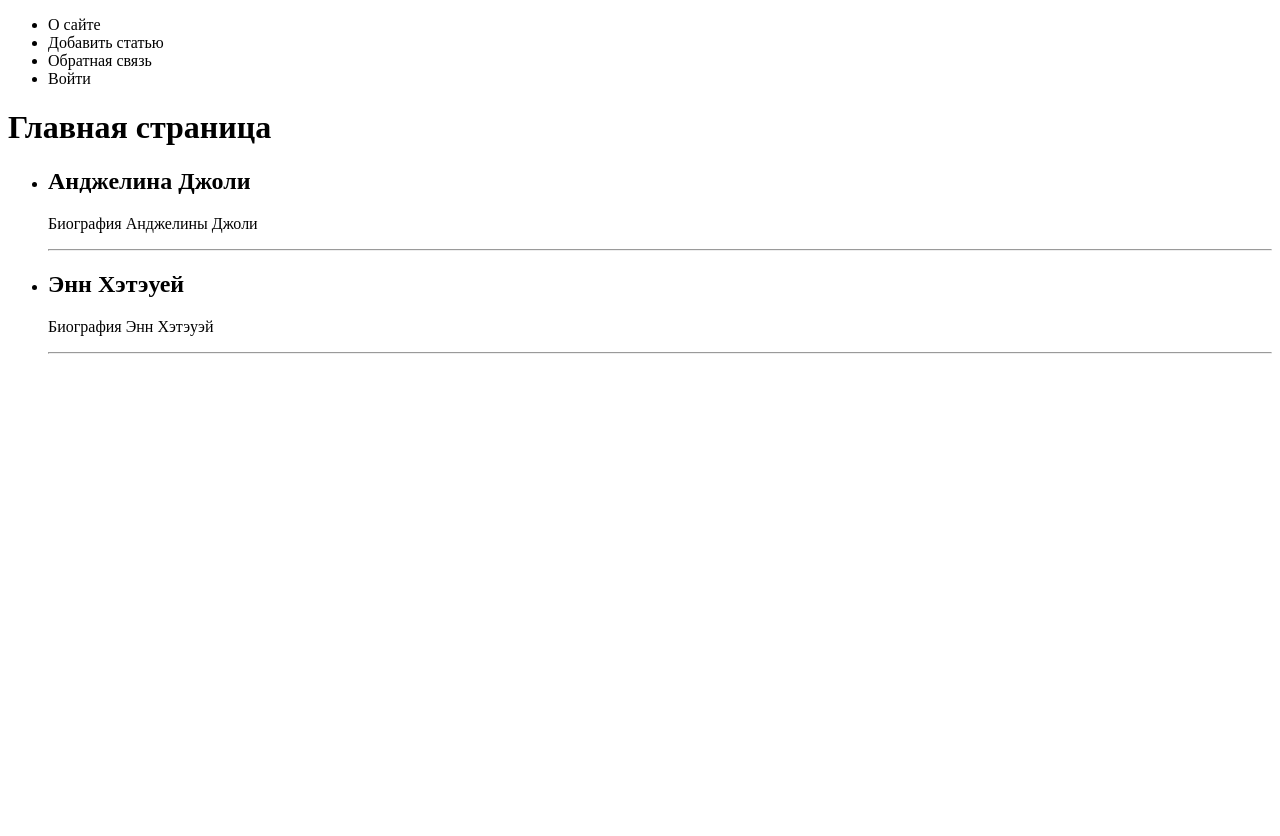
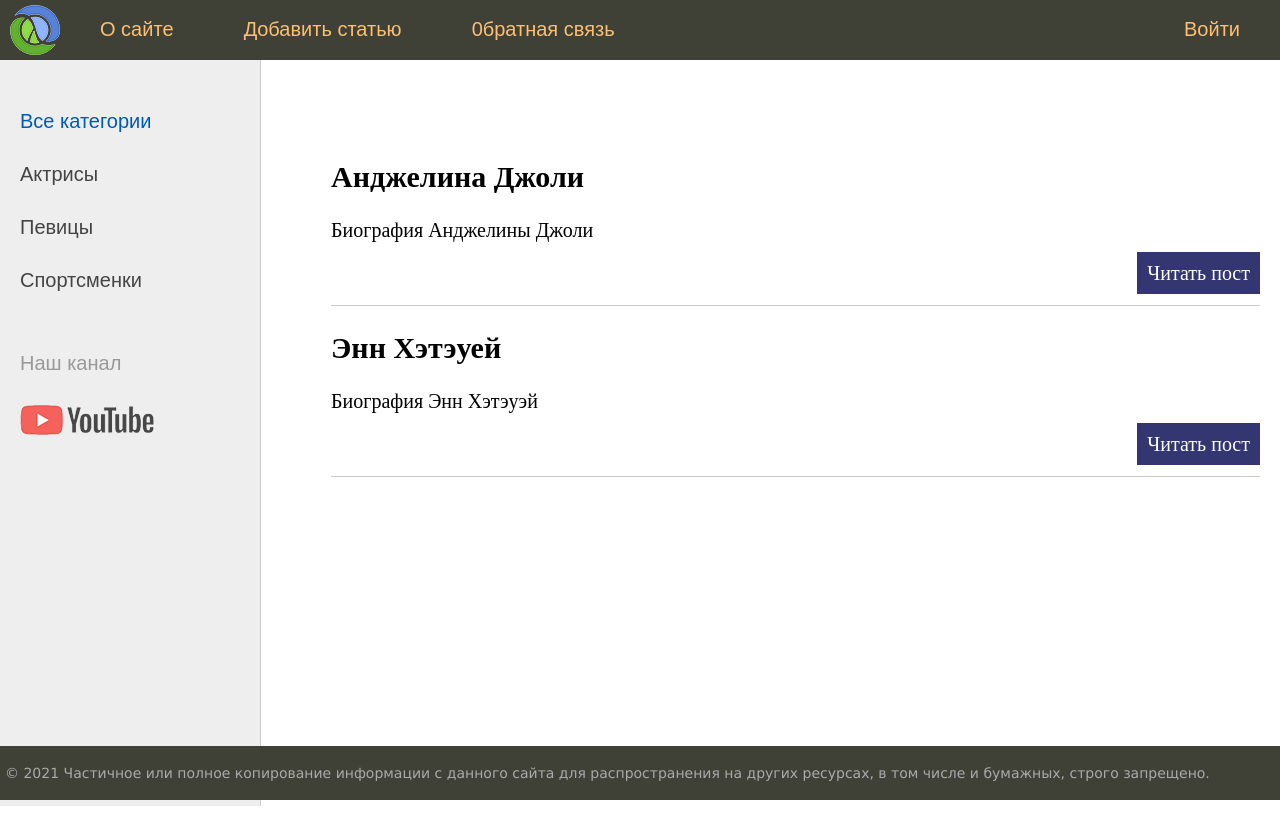
Before and after one commit to ValentinStepankin/djsite, a Django app: page / in a window 1280 px wide. Before the commit the page ends 354 px from the top, so only its background shows below. Run offline with Django 5.2, Linux system fonts and the light colour scheme; data comes from the database, SQL or seed files in the repository.

Commit message:
Add images, styles, urls

```diff
--- a/coolsite/coolsite/settings.py
+++ b/coolsite/coolsite/settings.py
@@ -117,7 +117,13 @@ USE_TZ = True
 # Static files (CSS, JavaScript, Images)
 # https://docs.djangoproject.com/en/5.1/howto/static-files/
 
+# Префикс URL-адреса для статических файлов
 STATIC_URL = 'static/'
+# Путь к общей статической папке, используемой реальным веб-сервером;
+STATIC_ROOT = os.path.join(BASE_DIR, 'static')
+#  Список дополнительных (нестандартных) путей к статическим файлам, используемых для сбора и для режима
+# отладки.
+STATICFILES_DIRS = []
 
 # Default primary key field type
 # https://docs.djangoproject.com/en/5.1/ref/settings/#default-auto-field
--- /dev/null
+++ b/coolsite/women/static/women/css/styles.css
@@ -0,0 +1,392 @@
+html, body {
+	font-family: 'Arial';
+	margin: 0;
+	padding: 0;
+	height: 100%;
+	width: 100%;
+	color: #444;
+}
+
+a {
+	color: #0059b2;
+	text-decoration: none;
+}
+a:hover {
+	color: #CC0000;
+	text-decoration: underline;
+}
+
+img {max-width: 600px; height: auto;}
+
+img.img-article-left {
+	max-width: 300px;
+	height: auto;
+	float: left;
+	padding: 0 10px 10px 0;
+}
+
+img.img-article-left.thumb {
+	max-width: 150px;
+	height: auto;
+}
+
+p.link-read-post {
+	text-align: right;
+}
+p.link-read-post a {
+	padding: 10px;
+	min-width: 100px;
+	background: #333671;
+	color: #fff;
+	text-decoration: none;
+}
+
+div.article-panel {
+    background: #eee;
+    padding: 5px 10px 5px 10px;
+    box-sizing: border-box;
+    overflow: hidden;
+    color: #555;
+}
+div.article-panel p.first {
+    margin: 0;
+    float: left;
+}
+div.article-panel p.last {
+    margin: 0;
+    float: right;
+}
+
+ul.list-articles {
+	list-style: none;
+	margin: 0;
+	padding: 0;
+}
+ul.list-articles li {
+	border-bottom: 1px solid #ccc;
+}
+
+.table-page {
+	width: 100%;
+	height: 100%;
+	vertical-align: top;
+}
+.table-page tr {height: 100%;}
+
+.clear {clear: both;}
+
+.header {
+	background: #3F4137;
+	height: 60px;
+}
+
+.logo {
+	background: url('../images/logo.png') no-repeat 10px 5px;
+	width: 70px;
+	height: 60px;
+}
+
+ul.mainmenu {
+	list-style: none;
+	margin: 0;
+	padding: 0;
+	height: 60px;
+	color: #fdc073;
+	font-size: 20px;
+	overflow: hidden;
+}
+ul.mainmenu li {
+	float: left;
+	margin: 18px 40px 0 30px;
+}
+ul.mainmenu li.logo {margin: 0;}
+ul.mainmenu li.last {float: right;}
+
+ul.mainmenu li a {
+	color: #fdc073;
+	text-decoration: none;
+}
+ul.mainmenu li a:hover {
+	color: #FDA83D;
+}
+
+.panelitems {
+	text-align: center;
+}
+
+ul.langitem {
+	list-style: none;
+	display: inline-block;
+	margin: 30px;
+	padding: 0;
+	max-width: 300px
+}
+ul.langitem li {
+	margin: 10px 0 0 0;
+	width: 100%;
+}
+ul.langitem li.image {
+	margin: 0;
+	text-align: center;
+	width: 100%;
+	height: 250px;
+	overflow: hidden;
+}
+ul.langitem li.descr {
+	color: #777;
+	height: 170px;
+	overflow: hidden;
+}
+ul.langitem li a {
+	color: #fdc073;
+	text-decoration: none;
+	font-size: 20px;
+}
+ul.langitem li a:hover {
+	color: #FDA83D;
+}
+div.button {
+	background: #3F4137;
+	max-width: 200px;
+	margin: 0 auto;
+	padding: 5px 20px 5px 20px;
+	border-radius: 10px;
+	font-size: 20px;
+}
+
+.table-content {
+	width: 100%;
+	min-height: 100%;
+	height: 100%;
+}
+
+.left-chapters {
+	margin: 0;
+	background: #eee;
+	border-right: 1px solid #ccc;
+	min-height: 100%;
+}
+.left-chapters ul {
+	width: 230px;
+	min-height: 100%;
+	margin: 0;
+	padding: 20px 10px 10px 20px;
+	list-style: none;
+	font-size: 20px;
+}
+.left-chapters ul li {
+	margin: 30px 0 0 0;
+	color: #999;
+}
+.left-chapters ul li.selected {color: #0059b2; }
+.left-chapters ul li a {
+	color: #444;
+	text-decoration: none;
+}
+.left-chapters ul li a:hover { color: #CC0000; }
+.left-chapters ul li.share {margin: 60px 0 0 0;}
+.left-chapters ul li.share p {margin: 30px 0 30px 0;}
+.left-chapters ul li.share a {
+	display: inline-block;
+	width: 40px;
+	height: 40px;
+	margin: 0 20px 0 0;
+}
+.left-chapters ul li.share a.share-yt {
+	width: 100%;
+	height: 30px;
+	background: url('../images/share_yt.png') no-repeat 0 0
+}
+.left-chapters ul li.share a.share-yt:hover {
+	width: 100%;
+	height: 30px;
+	background: url('../images/share_yt.png') no-repeat 0 -30px
+}
+
+.content {
+	padding: 40px 20px 20px 40px;
+	width: 100%;
+	box-sizing: border-box;
+}
+
+ul.breadcrumbs {
+	margin: 0;
+	padding: 0;
+	list-style: none;
+	font-size: 20px;
+	font-family: Sans-serif, Arial, Tahoma;
+}
+ul.breadcrumbs li {
+	display: inline-block;
+}
+ul.breadcrumbs li a {
+	color: #0059b2;
+	text-decoration: none;
+}
+ul.breadcrumbs li a:hover { color: #CC0000; }
+ul.breadcrumbs li:after{
+	padding: 0 10px 0 10px;
+	content: "\2192";
+}
+ul.breadcrumbs li.last:after {content: "";}
+
+ul.control {
+	margin: 0;
+	padding: 60px 0 0 0;
+	list-style: none;
+	font-family: Sans-serif, Arial, Tahoma;
+	font-size: 18px;
+	width: 100%;
+}
+ul.control li {	float: left; padding: 0 0 0 10px;}
+ul.control li.first:before {content: "\2190"; padding: 0 10px 0 0;}
+ul.control li.last {float: right; padding: 0 40px 0 0;}
+ul.control li.last:after {content: "\2192"; padding: 0 0 0 10px;}
+ul.control li a { color: #0059b2; text-decoration: none; }
+ul.control li a:hover { color: #CC0000; }
+
+ul.content-table {
+	margin: 0;
+	padding: 60px 0 0 30px;
+	list-style: none;
+	font-family: Sans-serif, Arial, Tahoma;
+	font-size: 28px;
+}
+ul.content-table li {
+	margin: 0 0 40px 0;
+}
+ul.content-table li a {
+	color: #BB5715;
+	text-decoration: none;
+}
+ul.content-table li a:hover {color: #F0711C;}
+
+.content-text {
+	margin: 60px 0 0 30px;
+	color: #000;
+	font-size: 20px;
+	font-family: Yandex Sans Display Light;
+}
+.content-text h1 {font-size: 32px;}
+
+ul.lang-list {
+	list-style: none;
+	margin: 0;
+	padding: 14px 0 0 0;
+	background: #3F4137;
+	width: 100%;
+	height: 50px;
+	border-top: 1px solid #959A82;
+	box-sizing: border-box;
+	font-size: 18px;
+	font-family: Sans-serif, Arial, Tahoma;
+}
+ul.lang-list li {
+	display: inline-block;
+	margin-left: 40px;
+}
+ul.lang-list li.selected {color: #fdc073; border-bottom: 1px solid #fdc073;}
+ul.lang-list li a {
+	color: #eee;
+	text-decoration: none;
+}
+ul.lang-list li a:hover {color: #fdc073;}
+
+.topic-subject .topic-line {
+	border-bottom: 1px solid #CC0000;
+	margin-top: -16px;
+}
+
+.topic-subject .topic-text {
+	display: inline-block;
+	font-size: 28px;
+	color: #777;
+	padding: 0 10px 0 10px;
+	margin-left: 30px;
+	background: #fff;
+	font-family: Sans-serif, Arial, Tahoma;
+}
+
+.list-topic {
+	margin: 40px 0 60px 0;
+	font-family: Sans-serif, Arial, Tahoma;
+}
+.list-topic p {
+	margin: 0;
+	font-size: 28px;
+}
+.list-topic ol {
+	columns: 2;
+	-webkit-columns: 2;
+	column-gap: 40px;
+}
+.list-topic ol li {
+	display: list-item;
+	margin: 10px 10px 0 0px;
+	padding: 0 0 0 10px;
+}
+.list-topic ol li a {
+	color: #0059b2;
+	text-decoration: none;
+}
+.list-topic ol li a:hover {color: #CC0000;}
+
+.highlight {
+	max-width: 350px;
+	padding: 0 10px 0 10px;
+	margin: 0;
+	overflow: auto;
+	overflow-y: hidden;
+	background: #f0f0f0;
+}
+.highlight p { margin: 0; }
+.highlight .block {
+	width: 100%;
+	margin: 0;
+}
+.highlight .block p { margin: 0; }
+
+.quote {
+	background: url('../images/blockquote.png') no-repeat 0 10px;
+	padding: 5px 5px 5px 70px;
+	font-family: Sans-serif, Arial, Tahoma;
+	font-style: italic;
+}
+
+#footer {
+	box-sizing: border-box;
+
+	background: #3F4137;
+	padding: 5px;
+	color: #aaa;
+	font-size: 14px;
+	font-family: Verdana, Geneva, Arial, Helvetica;
+	text-align: left;
+	overflow: hidden;
+}
+#footer a {
+	text-decoration: underline;
+	color: #aaa;
+}
+
+.form-input {
+    width: 300px;
+    font-size: 16px;
+}
+
+.form-label {
+    display: inline-block;
+    min-width: 150px;
+    vertical-align: top;
+}
+
+.form-error ul {
+    list-style: none;
+    padding: 0;
+    color: #CC0000;
+}
+
+.form-button {
+    min-width: 200px;
+    font-size: 16px;
+}
--- a/coolsite/women/templates/women/base.html
+++ b/coolsite/women/templates/women/base.html
@@ -1,19 +1,70 @@
-
+<!--load static служит для подключения статических внешних файлов-->
+{% load static %}
 <!DOCTYPE html>
 <html>
 <head>
-    <title>{{title}}</title>
+	<title>{{title}}</title>
+	<link type="text/css" href="{% static 'women/css/styles.css' %}" rel="stylesheet" />
+	<meta http-equiv="Content-Type" content="text/html; charset=utf-8">
+	<link rel="shortcut icon" href="{% static 'women/images/main.ico' %}" type="image/x-icon"/>
+	<meta name="viewport" content="width=device-width, initial-scale=1.0">
 </head>
 <body>
+<table class="table-page" border=0 cellpadding="0" cellspacing="0">
+<tr><td valign=top>
 {% block mainmenu %}
-<ul>
-    {% for m in menu %}
-<li>{{m}}</li>
-    {% endfor %}
-</ul>
+		<div class="header">
+			<ul id="mainmenu" class="mainmenu">
+			<li class="logo"><a href="{% url 'home' %}"><div class="logo"></div></a></li>
+{% for m in menu %}
+	{% if not forloop.last %}
+			<li><a href="{% url m.url_name %}">{{m.title}}</a></li>
+	{% else %}
+			<li class="last"><a href="{% url m.url_name %}">{{m.title}}</a></li>
+	{% endif %}
+{% endfor %}
+			</ul>
+			<div class="clear"></div>
+		</div>
 {% endblock mainmenu %}
 
+
+<table class="table-content" border=0 cellpadding="0" cellspacing="0">
+<tr>
+<!-- Sidebar слева -->
+	<td valign="top" class="left-chapters">
+	<ul id="leftchapters">
+		<li class="selected">Все категории</li>
+		<li><a href="#">Актрисы</a></li>
+		<li><a href="#">Певицы</a></li>
+		<li><a href="#">Спортсменки</a></li>
+		<li class="share">
+		<p>Наш канал</p>
+		<a class="share-yt" href="https://www.youtube.com/channel/UClJzWfGWuGJL2t-3dYKcHTA/playlists" target="_blank" rel="nofollow"></a>
+		</li>
+	</ul>
+</td>
+<!-- Конец Sidebar'а -->
+<td valign="top" class="content">
+	<!-- Хлебные крошки -->
+	{% block breadcrumbs %}
+	{% endblock %}
+
+<!-- Блок контента -->
+	<div class="content-text">
 {% block content %}
 {% endblock %}
+	</div>
+<!-- Конец блока контента -->
+
+</td></tr></table>
+</td></tr>
+<!-- Footer -->
+<tr><td valign=top>
+	<div id="footer">
+		<p>&copy; 2021 Частичное или полное копирование информации с данного сайта для распространения на других ресурсах, в том числе и бумажных, строго запрещено.</p>
+	</div>
+</td></tr></table>
+<!-- Конец footer'а и страницы -->
 </body>
 </html>
--- a/coolsite/women/templates/women/index.html
+++ b/coolsite/women/templates/women/index.html
@@ -1,16 +1,15 @@
 {% extends 'women/base.html' %}
 
 {% block content %}
-<h1>{{title}}</h1>
-
-<ul>
-    {% for p in posts %}
-    <li>
-        <h2>{{p.title}}</h2>
-        <p>{{p.content}}</p>
-        <hr>
-    </li>
-    {% endfor %}
+<ul class="list-articles">
+	{% for p in posts %}
+			<li><h2>{{p.title}}</h2>
+	{% autoescape on %}
+	{{p.content|linebreaks|truncatewords:50}}
+	{% endautoescape %}
+			<div class="clear"></div>
+			<p class="link-read-post"><a href="{{ p.get_absolute_url }}">Читать пост</a></p>
+			</li>
+	{% endfor %}
 </ul>
-
 {% endblock %}
--- a/coolsite/women/urls.py
+++ b/coolsite/women/urls.py
@@ -4,4 +4,8 @@ from .views import *
 urlpatterns = [
     path('', index, name='home'),
     path('about/', about, name='about'),
+    path('addpage/', addpage, name='add_page'),
+    path('contact/', contact, name='contact'),
+    path('login/', login, name='login'),
+    path('post/<int:post_id>/', show_post, name='post'),
 ]
--- a/coolsite/women/views.py
+++ b/coolsite/women/views.py
@@ -5,23 +5,36 @@ from django.shortcuts import render, redirect
 from .models import *
 
 
-
-menu = ["О сайте", "Добавить статью", "Обратная связь", "Войти"]
+menu = [{'title': "O caйтe", 'url_name': 'about'},
+        {'title': "Дoбавить статью", 'url_name': 'add_page'},
+        {'title': "0братная связь", 'url_name': 'contact'},
+        {'title': "Boйти", 'url_name': 'login'},
+]
 def index(request):
     posts = Women.objects.all()
-    return render(request, 'women/index.html', {'posts': posts, 'menu': menu, 'title': 'Главная страница'})
+    context = {
+        'posts': posts,
+        'menu': menu,
+        'title': 'Главная страница'
+    }
+    return render(request, 'women/index.html', context=context)
 
 def about(request):
     return render(request, 'women/about.html', {'menu': menu, 'title': 'О сайте'})
 
-def categories(request, catid):
-    return HttpResponse(f'<h1>Статьи по категориям</h1><p>{catid}</p>')
+def addpage(request):
+    return HttpResponse("Добавление статьи")
 
-def archive(request, year):
-    if int(year) > 2024:
-        # raise Http404()
-        return redirect('home', permanent=True)
-    return HttpResponse(f'<h1>Архив по годам</h1><p>{year}</p>')
+def contact(request):
+    return HttpResponse("Обратная связь")
+
+def login(request):
+    return HttpResponse("Авторизация")
+
+def show_post(request, post_id):
+    return HttpResponse(f"Отображение статьи с id = {post_id}")
+
+
 
 def pageNotFound(request, exception):
     return HttpResponseNotFound(f'<h1>Страница не найдена</h1>')
```
Also changed, not shown: coolsite/women/models.py (+7 -0 lines), coolsite/women/static/women/images/blockquote.png (added), coolsite/women/static/women/images/btn_yt.png (added), coolsite/women/static/women/images/logo.png (added), coolsite/women/static/women/images/main.ico (added), coolsite/women/static/women/images/share_yt.png (added), coolsite/women/static/women/images/smallmenu.png (added).
